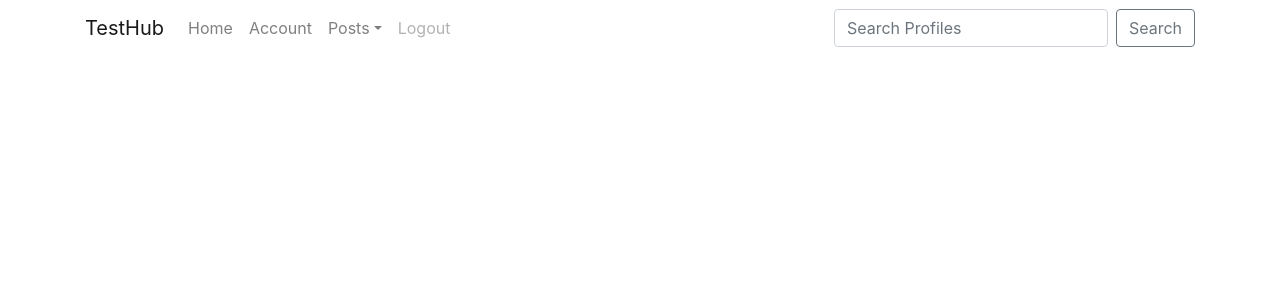
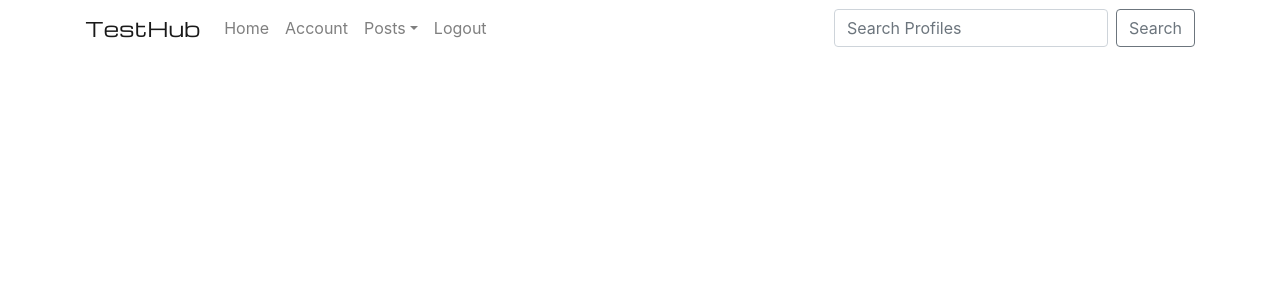
Before and after one commit to VilmaTuresson/test-hub-react-app, a React (Create React App) app: page / in a window 1280 px wide. Shown: the top 300 px of the page. Built offline with nearby package versions, Linux system fonts and the light colour scheme.

Commit message:
Delete hrefs and set basic style in App and NavBar

```diff
--- a/public/index.html
+++ b/public/index.html
@@ -20,6 +20,7 @@
       integrity="sha384-B0vP5xmATw1+K9KRQjQERJvTumQW0nPEzvF6L/Z6nronJ3oUOFUFpCjEUQouq2+l"
       crossorigin="anonymous"
     />
+    <link href="https://fonts.googleapis.com/css2?family=DM+Sans:wght@500;700&display=swap" rel="stylesheet" />
     <link rel="manifest" href="%PUBLIC_URL%/manifest.json" crossorigin="use-credentials"/>
     <!--
       Notice the use of %PUBLIC_URL% in the tags above.
--- a/src/App.css
+++ /dev/null
@@ -1,38 +0,0 @@
-.App {
-  text-align: center;
-}
-
-.App-logo {
-  height: 40vmin;
-  pointer-events: none;
-}
-
-@media (prefers-reduced-motion: no-preference) {
-  .App-logo {
-    animation: App-logo-spin infinite 20s linear;
-  }
-}
-
-.App-header {
-  background-color: #282c34;
-  min-height: 100vh;
-  display: flex;
-  flex-direction: column;
-  align-items: center;
-  justify-content: center;
-  font-size: calc(10px + 2vmin);
-  color: white;
-}
-
-.App-link {
-  color: #61dafb;
-}
-
-@keyframes App-logo-spin {
-  from {
-    transform: rotate(0deg);
-  }
-  to {
-    transform: rotate(360deg);
-  }
-}
--- a/src/App.js
+++ b/src/App.js
@@ -1,9 +1,9 @@
-import './App.css';
+import styles from './App.module.css';
 import NavBar from './components/NavBar';
 
 function App() {
   return (
-    <div className="App">
+    <div className={styles.App}>
       <NavBar />
     </div>
   );
--- /dev/null
+++ b/src/App.module.css
@@ -0,0 +1,3 @@
+.App {
+    min-height: 100vh;
+}
--- a/src/components/NavBar.js
+++ b/src/components/NavBar.js
@@ -1,11 +1,12 @@
 import React from 'react'
+import styles from '../styles/NavBar.module.css'
 import { Navbar, Container, Nav, NavDropdown, FormControl, Form, Button} from 'react-bootstrap'
 
 const NavBar = () => {
   return (
     <Navbar expand="md" fixed="top">
       <Container>
-        <Navbar.Brand href="#">TestHub</Navbar.Brand>
+        <Navbar.Brand className={styles.Logo}>TestHub</Navbar.Brand>
         <Navbar.Toggle aria-controls="navbarScroll" />
         <Navbar.Collapse id="navbarScroll">
           <Nav
@@ -13,15 +14,15 @@ const NavBar = () => {
             style={{ maxHeight: '500px' }}
             navbarScroll
           >
-            <Nav.Link href="#action1">Home</Nav.Link>
-            <Nav.Link href="#action2">Account</Nav.Link>
+            <Nav.Link>Home</Nav.Link>
+            <Nav.Link>Account</Nav.Link>
             <NavDropdown title="Posts" id="navbarScrollingDropdown">
-              <NavDropdown.Item href="#action3">My Posts</NavDropdown.Item>
-              <NavDropdown.Item href="#action4">Liked Posts</NavDropdown.Item>
+              <NavDropdown.Item>My Posts</NavDropdown.Item>
+              <NavDropdown.Item>Liked Posts</NavDropdown.Item>
               <NavDropdown.Divider />
-              <NavDropdown.Item href="#action5">Create new Post</NavDropdown.Item>
+              <NavDropdown.Item>Create new Post</NavDropdown.Item>
             </NavDropdown>
-            <Nav.Link href="#" disabled>
+            <Nav.Link>
               Logout
             </Nav.Link>
           </Nav>
--- /dev/null
+++ b/src/styles/NavBar.module.css
@@ -0,0 +1,5 @@
+@import url('https://fonts.googleapis.com/css2?family=Abril+Fatface&family=Alfa+Slab+One&family=Barlow:wght@100;200;300&family=Bebas+Neue&family=Crete+Round&family=Michroma&family=Montserrat:wght@300;310&family=Noto+Serif+Display:ital@0;1&family=Outfit:wght@300;400&display=swap');
+
+.Logo {
+    font-family: 'Michroma', sans-serif;
+}
```
